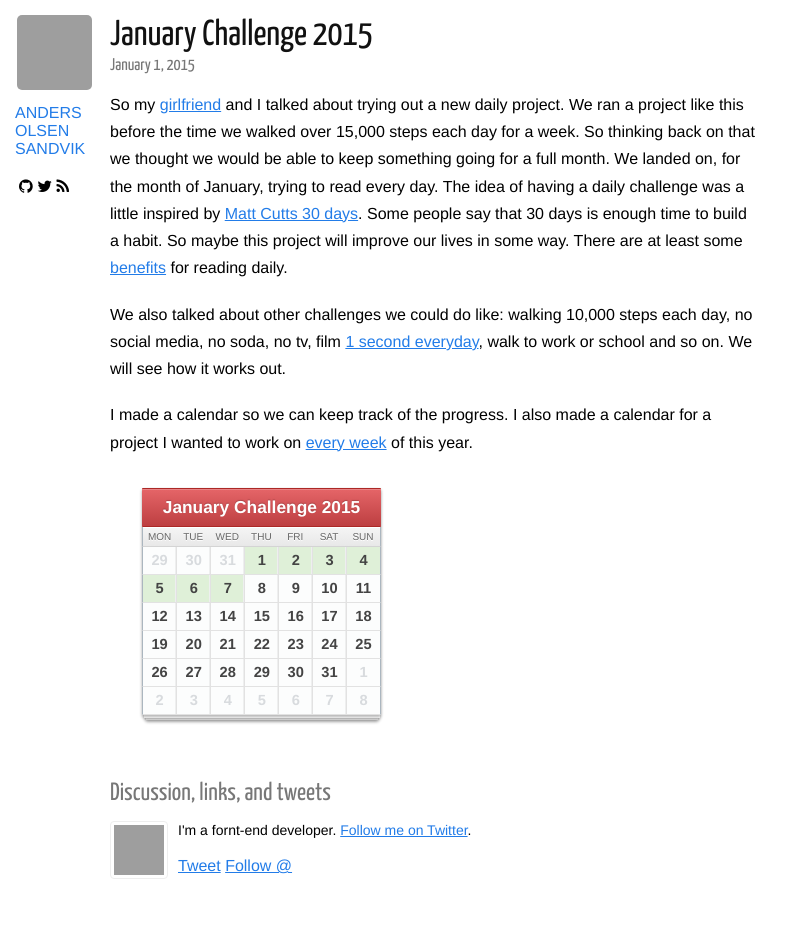
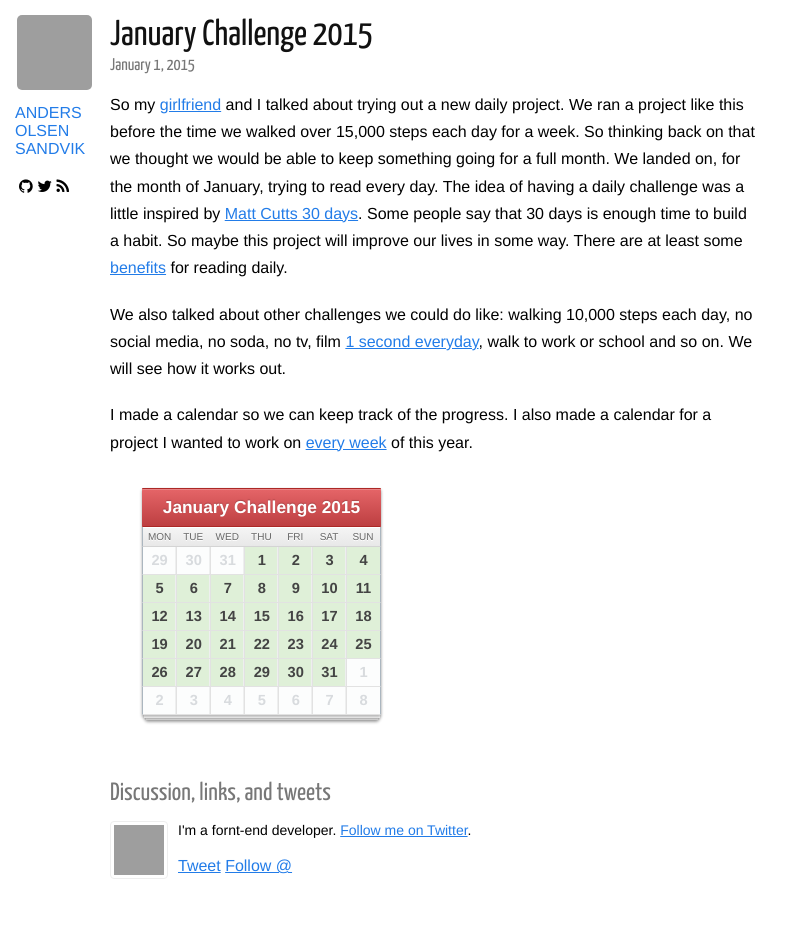
Before and after one commit to Andersos/andersos.net, a Jekyll site: the page built from _posts/2015-01-01-january-challenge-2015.md, in a window 1280 px wide. Shown: the whole page, without its empty margins (0-803 px from the left). Built offline with Jekyll 4.4.1, drawn with Linux system fonts in a browser that asks for light colours; nearby versions of some CDN libraries; Markdown is read by kramdown in place of the engine named in the settings; comment, search, counter and statistics services are not loaded; grey boxes are pictures that could not be loaded.

Commit message:
Update calendars

```diff
--- a/_posts/2015-01-01-january-challenge-2015.md
+++ b/_posts/2015-01-01-january-challenge-2015.md
@@ -50,36 +50,36 @@ I made a calendar so we can keep track of the progress. I also made a calendar f
       <td class="success">5</td>
       <td class="success">6</td>
       <td class="success">7</td>
-      <td>8</td>
-      <td>9</td>
-      <td>10</td>
-      <td>11</td>
+      <td class="success">8</td>
+      <td class="success">9</td>
+      <td class="success">10</td>
+      <td class="success">11</td>
     </tr>
     <tr>
-      <td>12</td>
-      <td>13</td>
-      <td>14</td>
-      <td>15</td>
-      <td>16</td>
-      <td>17</td>
-      <td>18</td>
+      <td class="success">12</td>
+      <td class="success">13</td>
+      <td class="success">14</td>
+      <td class="success">15</td>
+      <td class="success">16</td>
+      <td class="success">17</td>
+      <td class="success">18</td>
     </tr>
     <tr>
-      <td>19</td>
-      <td>20</td>
-      <td>21</td>
-      <td>22</td>
-      <td>23</td>
-      <td>24</td>
-      <td>25</td>
+      <td class="success">19</td>
+      <td class="success">20</td>
+      <td class="success">21</td>
+      <td class="success">22</td>
+      <td class="success">23</td>
+      <td class="success">24</td>
+      <td class="success">25</td>
     </tr>
     <tr>
-      <td>26</td>
-      <td>27</td>
-      <td>28</td>
-      <td>29</td>
-      <td>30</td>
-      <td>31</td>
+      <td class="success">26</td>
+      <td class="success">27</td>
+      <td class="success">28</td>
+      <td class="success">29</td>
+      <td class="success">30</td>
+      <td class="success">31</td>
       <td class="off">1</td>
     </tr>
     <tr>
```
Also changed, not shown: _posts/2015-01-01-once-a-week.md (+1 -1 lines).
